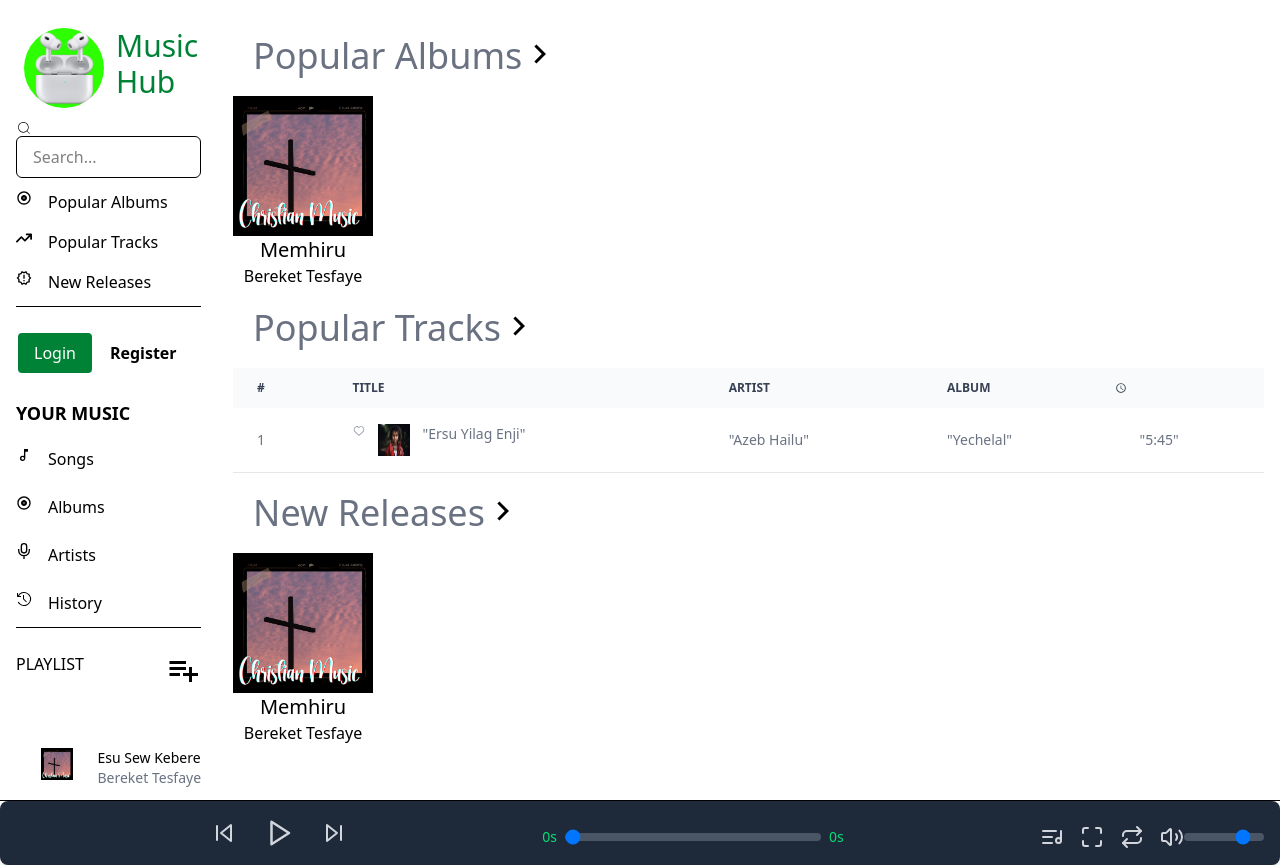
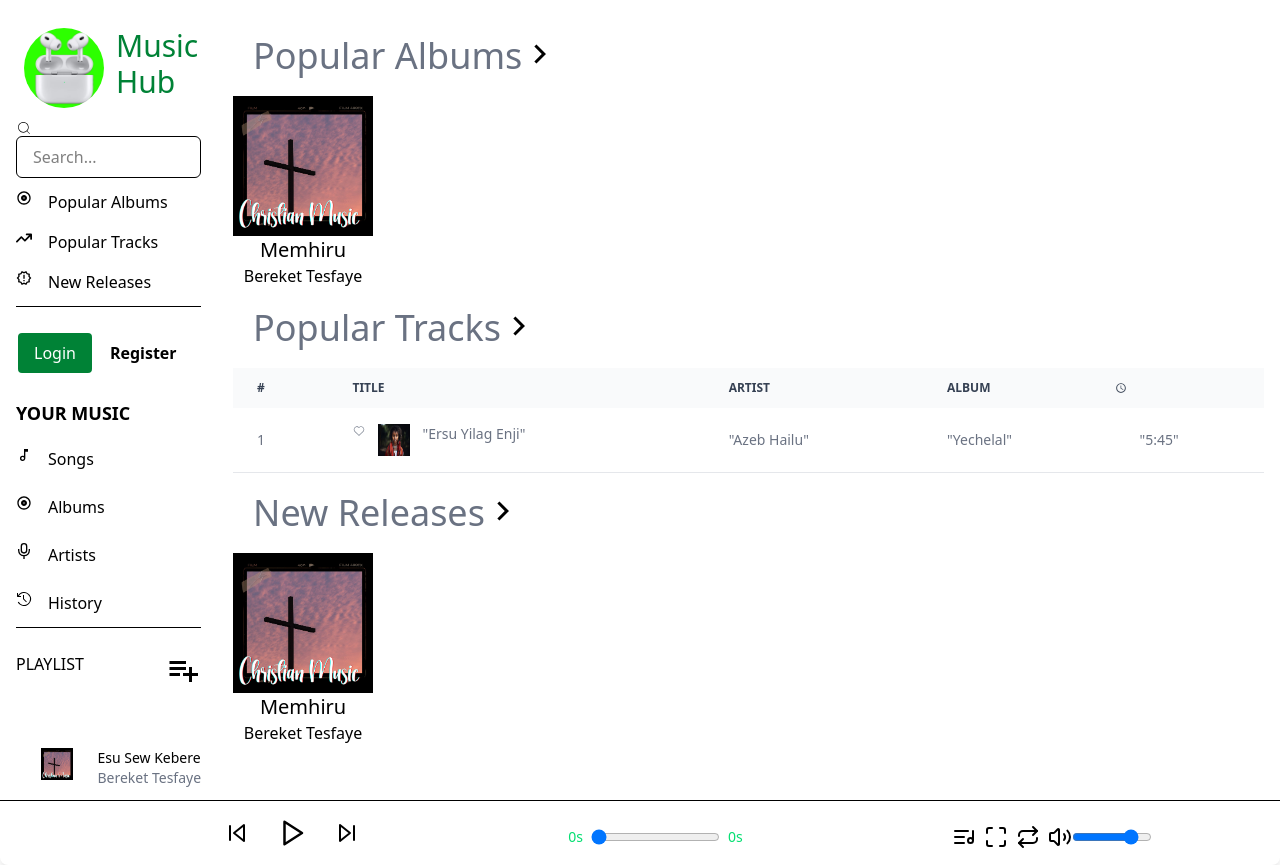
Before and after one commit to kumsa-Mergia/Streaming, a React app: page / in a window 1280 px wide. Built offline with nearby package versions, Linux system fonts and the light colour scheme; no server answers; the HTML template or start-up script is replaced by a standard one.

Commit message:
Play Section

```diff
--- a/src/Play/Play.jsx
+++ b/src/Play/Play.jsx
@@ -30,7 +30,7 @@ const MediaPlayer = () => {
   };
 
   return (
-    <div className="flex p-4 bg-gray-800 rounded-lg shadow-lg space-x-4 items-center justify-between">
+    <div className="flex p-4 justify-between rounded-lg shadow-lg pr-32">
       <ReactPlayer
         ref={playerRef}
         url="https://www.soundhelix.com/examples/mp3/SoundHelix-Song-1.mp3"
@@ -44,13 +44,13 @@ const MediaPlayer = () => {
 
       {/* Controls */}
       <div className="flex items-center gap-7">
-        <button className="text-gray-300 hover:text-white">
+        <button>
           <SkipBack size={24} />
         </button>
-        <button className="text-gray-300 hover:text-white" onClick={togglePlayPause}>
+        <button onClick={togglePlayPause}>
           {playing ? <Pause size={30} /> : <PlayIcon size={30} />}
         </button>
-        <button className="text-gray-300 hover:text-white">
+        <button>
           <SkipForward size={24} />
         </button>
       </div>
@@ -64,24 +64,24 @@ const MediaPlayer = () => {
           max={duration}
           value={progress}
           onChange={handleSeek}
-          className="w-64 h-2 bg-gray-600 rounded-full appearance-none cursor-pointer"
+          className=""
         />
         <span className="text-sm">{Math.floor(duration)}s</span>
       </div>
 
       {/* Other Controls */}
-      <div className="flex items-center space-x-4 mt-2">
-        <button className="text-gray-300 hover:text-white">
+      <div className="flex items-center space-x-2 mt-2">
+        <button>
           <ListMusic size={24} />
         </button>
-        <button className="text-gray-300 hover:text-white">
+        <button>
           <Maximize size={24} />
         </button>
-        <button className="text-gray-300 hover:text-white">
+        <button>
           <Repeat size={24} />
         </button>
         <div className="flex items-center">
-          <Volume2 size={24} className="text-gray-300" />
+          <Volume2 size={24} />
           <input
             type="range"
             min="0"
@@ -89,7 +89,7 @@ const MediaPlayer = () => {
             step="0.1"
             value={volume}
             onChange={(e) => setVolume(parseFloat(e.target.value))}
-            className="w-20 h-2 bg-gray-600 rounded-full appearance-none cursor-pointer"
+            className="w-20"
           />
         </div>
       </div>
```
